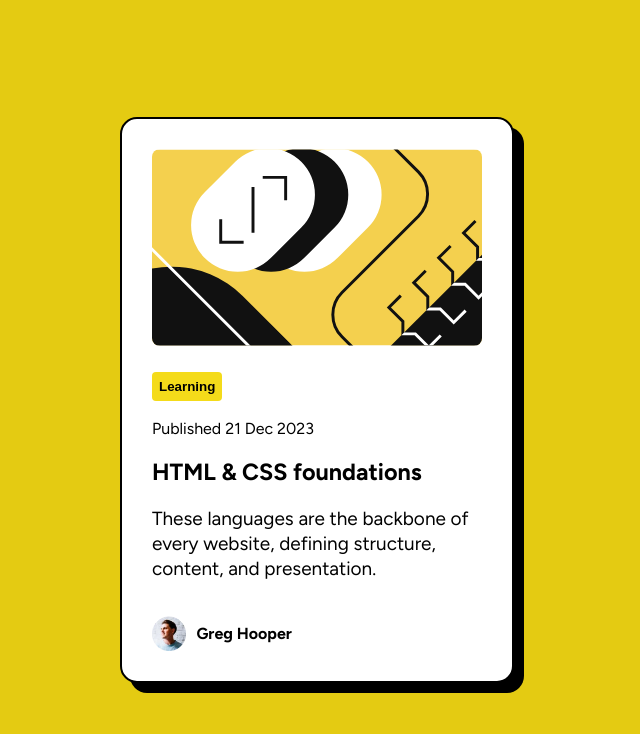
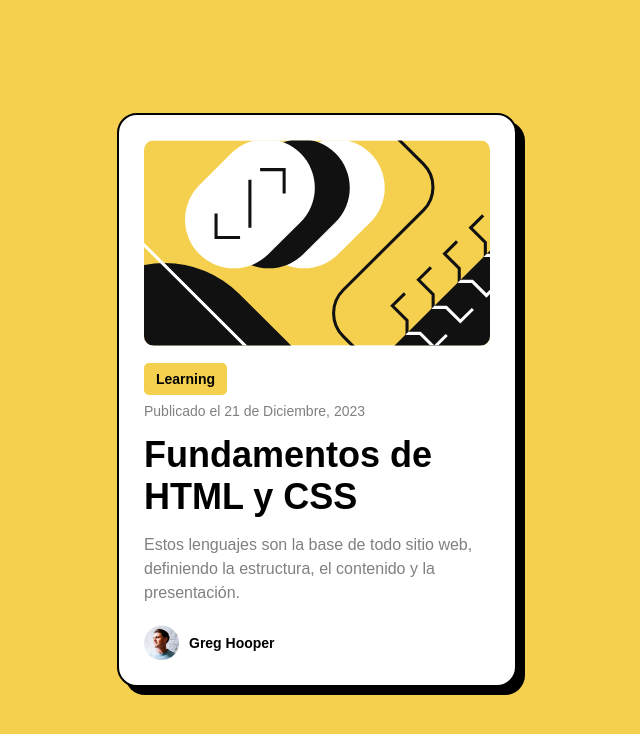
Before and after one commit to Apaza3/Blog_preview_card, a plain HTML site: page index.html in a window 1280 px wide. Shown: the whole page, without its empty margins (323-963 px from the left). Drawn offline with Linux system fonts and the light colour scheme.

Commit message:
blog preview card terminado

```diff
--- a/index.html
+++ b/index.html
@@ -3,66 +3,44 @@
   <head>
     <meta charset="UTF-8" />
     <meta name="viewport" content="width=device-width, initial-scale=1.0" />
-    <!-- displays site properly based on user's device -->
-
     <link
       rel="icon"
       type="image/png"
       sizes="32x32"
       href="./assets/images/favicon-32x32.png"
     />
-
-    <title>Frontend Mentor | Blog preview card</title>
-
-    <!-- Feel free to remove these styles or customise in your own stylesheet 👍 -->
-    <style>
-      .attribution {
-        font-size: 11px;
-        text-align: center;
-      }
-      .attribution a {
-        color: hsl(228, 45%, 44%);
-      }
-    </style>
+    <title>Blog Preview Card | Frontend Mentor</title>
     <link rel="stylesheet" href="./style.css" />
   </head>
-
   <body>
-    <main class="targeta">
-      <div class="cabeza">
-        <img src="./assets/images/illustration-article.svg" alt="" />
+    <div class="card-container">
+      <article class="blog-card">
+        <div class="card-image">
+          <img
+            src="./assets/images/illustration-article.svg"
+            alt="Illustration"
+          />
         </div>
-
-      <div class="estado">
-        <button>
-          <b>Learning</b>
-        </button>
+        <div class="card-tag">
+          <span>Learning</span>
         </div>
-
-      <div class="fecha-publicacion">
-        <p>Published 21 Dec 2023</p>
+        <div class="card-date">
+          <p>Publicado el 21 de Diciembre, 2023</p>
         </div>
-
-      <div class="titulo">
-        <h3>HTML & CSS foundations</h3>
+        <div class="card-title">
+          <h1>Fundamentos de HTML y CSS</h1>
         </div>
-
-      <div class="descripcion">
+        <div class="card-description">
           <p>
-          These languages are the backbone of every website, defining structure,
-          content, and presentation.
+            Estos lenguajes son la base de todo sitio web, definiendo la
+            estructura, el contenido y la presentación.
           </p>
         </div>
-
-      <div class="user">
-        <img src="./assets/images/image-avatar.webp" alt="">
-        <b>Greg Hooper</b>
+        <div class="card-author">
+          <img src="./assets/images/image-avatar.webp" alt="Greg Hooper" />
+          <p>Greg Hooper</p>
         </div>
-    </main>
-
-    <!-- <div class="attribution">
-    Challenge by <a href="https://www.frontendmentor.io?ref=challenge" target="_blank">Frontend Mentor</a>.
-    Coded by <a href="#">Your Name Here</a>.
-  </div> -->
+      </article>
+    </div>
   </body>
 </html>
--- a/style.css
+++ b/style.css
@@ -1,68 +1,90 @@
-@import url('https://fonts.googleapis.com/css2?family=Figtree:ital,wght@0,300..900;1,300..900&family=Outfit:wght@100..900&displ=swap');
-
-*{
-    margin: 0%;
-    padding: 0%;
+body {
+  display: flex;
+  justify-content: center;
+  align-items: center;
+  background-color: hsl(47, 88%, 63%);
+  height: 100vh;
+  font-family: "Figtree", sans-serif;
 }
 
-body{
-    display: flex;
-    align-items: center;
-    justify-content: center;
-    background: rgb(228, 203, 18);
-    height: 100vh;
-    font-family: "Figtree";
-
+.card-container {
+  max-width: 400px;
+  margin: 0 auto;
 }
 
-.targeta{
-    border: 2px solid black;
-    background: white;
-    width: 330px;
-    border-radius: 17px;
-    padding: 30px;
-    box-shadow: 10px 10px 0px black
+.blog-card {
+  background: white;
+  border: 2px solid black;
+  border-radius: 20px;
+  padding: 25px;
+  box-shadow: 8px 8px 0 black;
+  transition: box-shadow 0.3s ease;
 }
 
-.cabeza img {
-    border-radius: 8px;
-    width: 100%;
+.blog-card:hover {
+  box-shadow: 12px 12px 0 black;
 }
 
-.estado {
-    margin-top: 22px;
-    margin-bottom: 18px;
+.card-image img {
+  width: 100%;
+  border-radius: 10px;
 }
 
-.estado button{
-    background: rgb(244, 219, 26);
-    border-radius: 4px;
-    border: 5px;
-    padding: 7px;
+@import url("https://fonts.googleapis.com/css2?family=Figtree:ital,wght@0,300..900;1,300..900&display=swap");
+
+* {
+  margin: 0;
+  padding: 0;
+  box-sizing: border-box;
 }
 
-.fecha-publicacion{
-    margin-bottom: 20px;
+.card-tag {
+  margin: 20px 0 15px;
 }
 
-.titulo{
-    font-size: 20px;
-    margin-bottom: 20px;
+.card-tag span {
+  background: hsl(47, 88%, 63%);
+  padding: 8px 12px;
+  border-radius: 5px;
+  font-weight: 800;
+  font-size: 14px;
 }
 
-.descripcion {
-    font-size: 19px;
-    margin-bottom: 35px;
-    line-height: 25px;
-
+.card-date {
+  font-size: 14px;
+  color: hsl(0, 0%, 50%);
+  margin-bottom: 15px;
 }
 
-.user{
-    display: flex;
-    align-items: center;
-    gap: 10px;
+.card-title {
+  font-size: 24px;
+  margin-bottom: 15px;
 }
 
-.user img {
-    height: 35px;
+.card-title:hover {
+  color: hsl(47, 88%, 63%);
+  cursor: pointer;
 }
+
+.card-description {
+  font-size: 16px;
+  color: hsl(0, 0%, 50%);
+  line-height: 1.5;
+  margin-bottom: 20px;
+}
+
+.card-author {
+  display: flex;
+  align-items: center;
+  gap: 10px;
+}
+
+.card-author img {
+  width: 35px;
+  height: 35px;
+}
+
+.card-author p {
+  font-weight: 800;
+  font-size: 14px;
+}
```
Also changed, not shown: 1 other file. Lines whose indentation alone changed are shown as unchanged.
